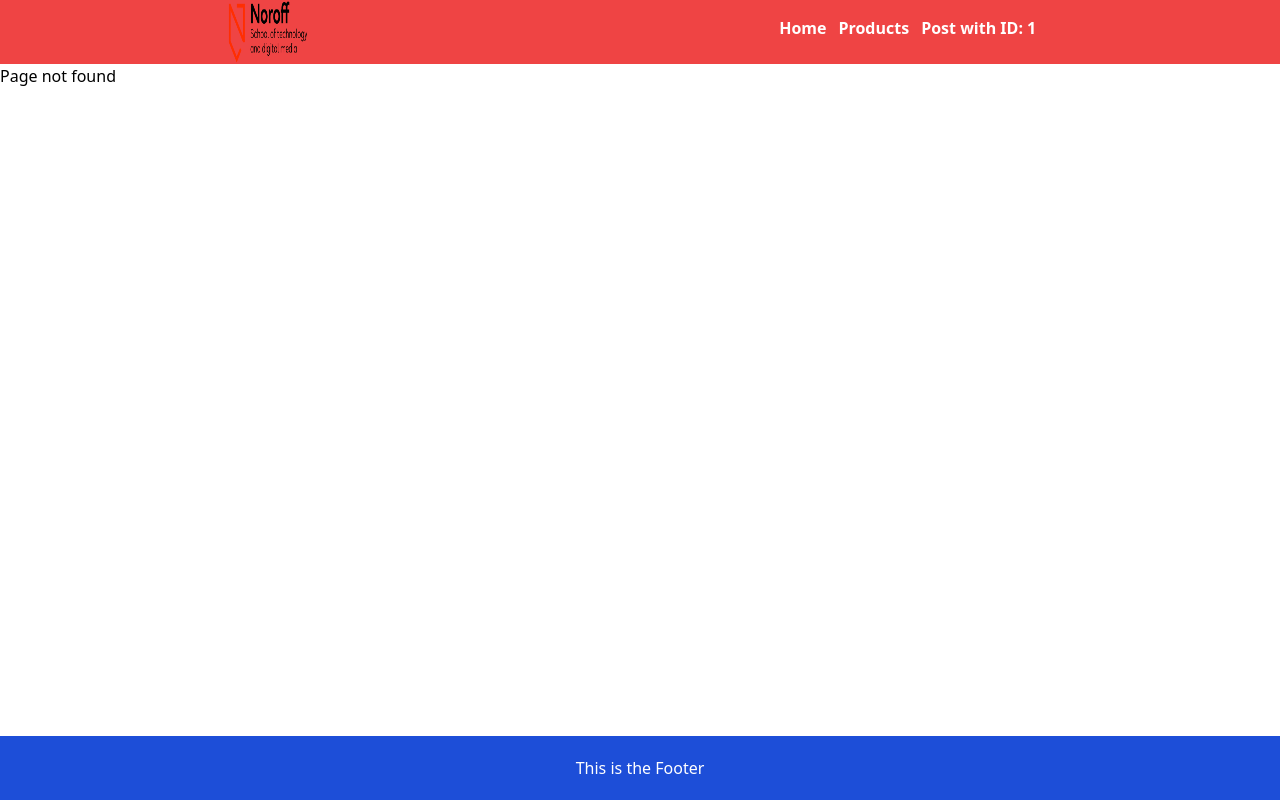
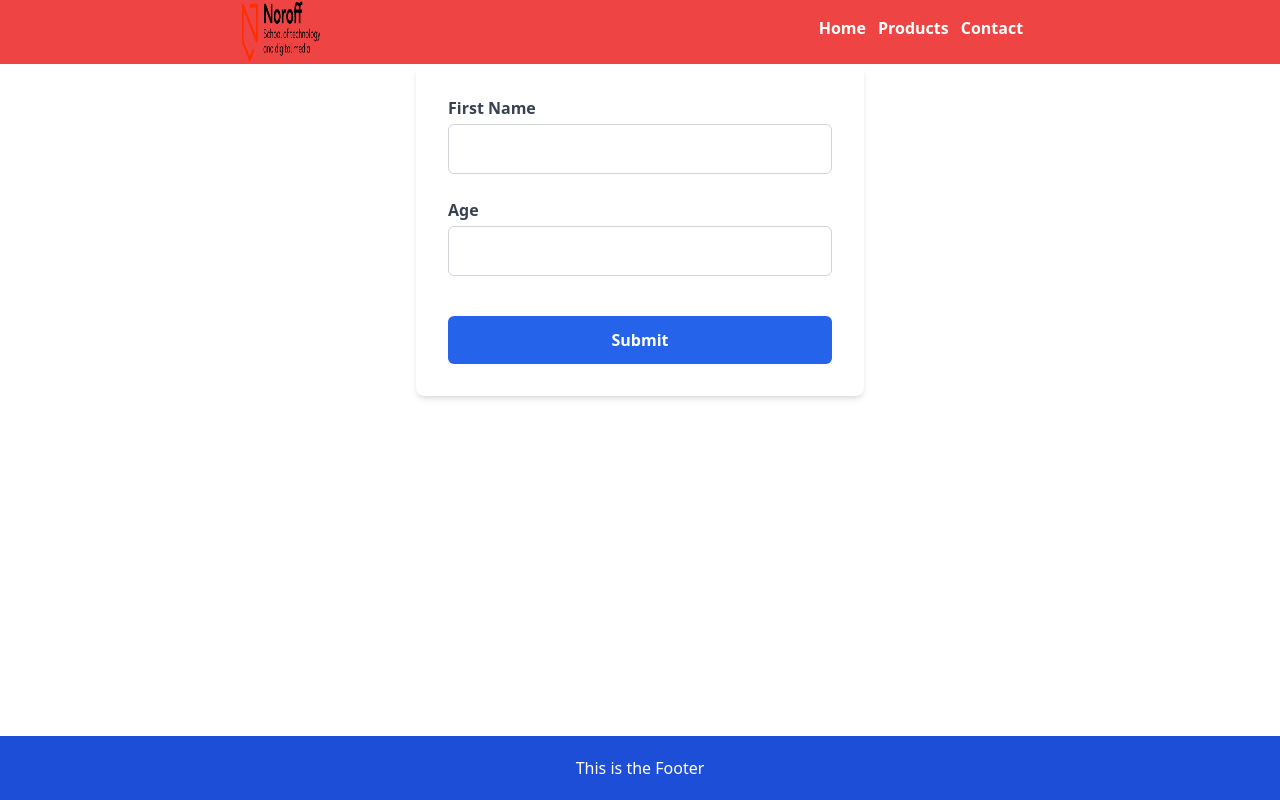
Before and after one commit to jonhavbra87/fef-ca, a React (Vite) app: page /contact in a window 1280 px wide. Before the commit this address had no page. Built offline with nearby package versions, Linux system fonts and the light colour scheme.

Commit message:
added contact page and added a simple form. styled the form with tailwind. the form uses yup for validation.

```diff
--- a/src/App.tsx
+++ b/src/App.tsx
@@ -4,6 +4,7 @@ import { Routes, Route } from 'react-router-dom';
 import Layout from './components/Layout';
 import Products from './components/Products';
 import ProductDetails from './components/ProductDetails';
+import Contact from './components/Contact';
 
 function Home() {
   return <div className="flex-grow">Home</div>;
@@ -21,6 +22,7 @@ function App() {
           <Route index element={<Home />} />
           <Route path="products" index element={<Products />} />
           <Route path="product/:id" element={<ProductDetails />} />
+          <Route path="contact" element={<Contact />} />
           <Route path="*" element={<RouteNotFound />} />
         </Route>
       </Routes>
--- /dev/null
+++ b/src/components/Contact/index.tsx
@@ -0,0 +1,78 @@
+import { useForm } from 'react-hook-form';
+import { yupResolver } from '@hookform/resolvers/yup';
+import * as yup from 'yup';
+
+// Valideringsskjema ved bruk av Yup
+const schema = yup
+  .object({
+    firstName: yup
+      .string()
+      .min(3, 'Your first name should be at least 3 characters.')
+      .max(10, 'Your first name cannot be longer than 10 characters.')
+      .required('Please enter your first name'),
+    age: yup
+      .number()
+      .min(18, 'Your age must be 18 or higher')
+      .max(100, 'Your age must be 100 or lower')
+      .typeError('Your age must be a number'),
+  })
+  .required();
+
+function Contact() {
+  const {
+    register,
+    handleSubmit,
+    formState: { errors },
+  } = useForm({
+    resolver: yupResolver(schema),
+  });
+
+  function onSubmit(data) {
+    console.log(data);
+  }
+
+  return (
+    <form
+      className="flex flex-col gap-6 p-8 max-w-md mx-auto bg-white rounded-lg shadow-md"
+      onSubmit={handleSubmit(onSubmit)}
+    >
+      <div className="flex flex-col">
+        <label htmlFor="firstName" className="mb-1 font-semibold text-gray-700">
+          First Name
+        </label>
+        <input
+          id="firstName"
+          className="border border-gray-300 p-3 rounded-md focus:outline-none focus:ring-2 focus:ring-blue-500"
+          {...register('firstName')}
+        />
+        {errors.firstName && (
+          <p className="mt-1 text-sm text-red-600">{errors.firstName.message}</p>
+        )}
+      </div>
+
+      <div className="flex flex-col">
+        <label htmlFor="age" className="mb-1 font-semibold text-gray-700">
+          Age
+        </label>
+        <input
+          id="age"
+          type="number"
+          className="border border-gray-300 p-3 rounded-md focus:outline-none focus:ring-2 focus:ring-blue-500"
+          {...register('age')}
+        />
+        {errors.age && (
+          <p className="mt-1 text-sm text-red-600">{errors.age.message}</p>
+        )}
+      </div>
+
+      <button
+        type="submit"
+        className="mt-4 p-3 rounded-md bg-blue-600 text-white font-bold hover:bg-blue-700 transition duration-200"
+      >
+        Submit
+      </button>
+    </form>
+  );
+}
+
+export default Contact;
--- a/src/components/Nav/index.tsx
+++ b/src/components/Nav/index.tsx
@@ -22,10 +22,10 @@ function Nav() {
         </li>
         <li>
           <Link
-            to="/post/1"
+            to="/contact"
             className="hover:text-gray-500 transition-colors duration-200"
           >
-            Post with ID: 1
+            Contact
           </Link>
         </li>
       </ul>
```
